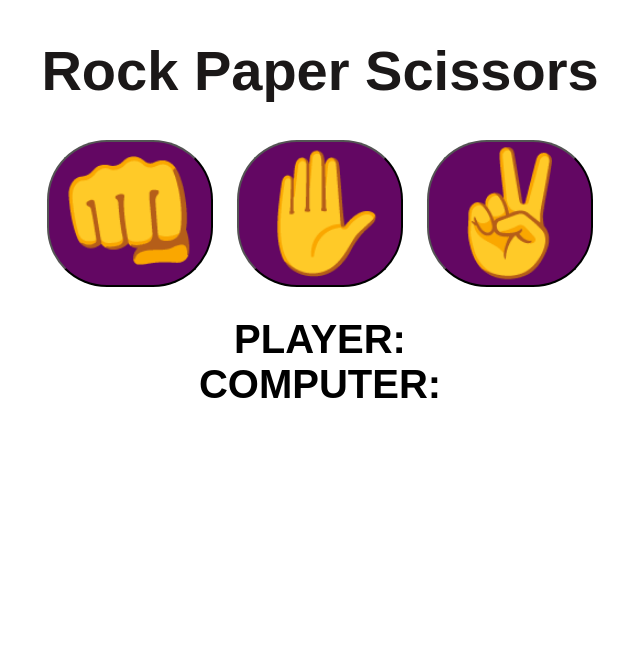
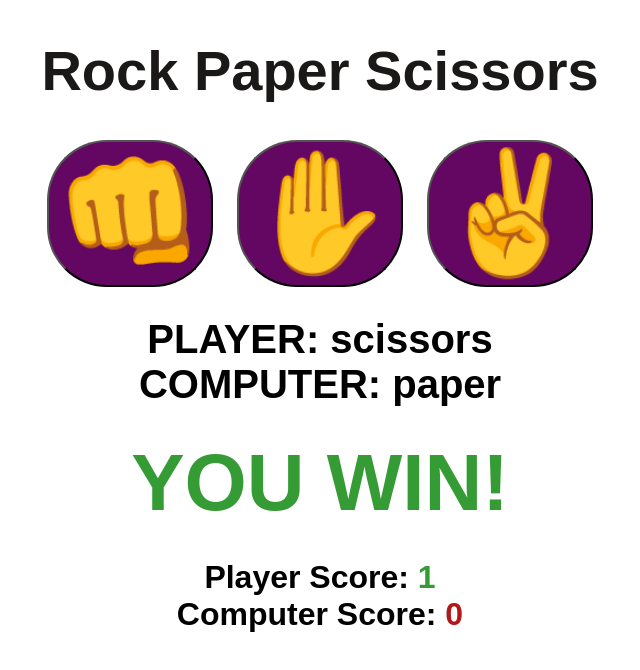
Before and after one commit to sinclairems/03-Rock-Paper-Scissors, a plain HTML site: page index.html in a window 1280 px wide. Both pictures are taken after a click on the button "✌️". Shown: the whole page, without its empty margins (320-960 px from the left). Drawn offline with Linux system fonts and the light colour scheme.

Commit message:
Updates to JavaScript, CSS, and HTML file. This game works.

```diff
--- a/assets/script.js
+++ b/assets/script.js
@@ -1,32 +1,50 @@
-// I want to play Rock, Paper, Scissors against the computer
+// ROCK PAPER SCISSORS GAME
 
-// Algorithm for RPS
-// 1. Create 3 options: Rock, Paper, Scissors
-        // vars [R, P, S]
-// 2. Rock beats Scissors, Scissorts beats Paper, Paper beats Rock
-        // if (R > S) {R wins} else if (S > P) {S wins} else if (P > R) {P wins}
-// 3. User chooses one of the 3 options
-        // user "does" something: prompt("Do you choose R, P, or S?")
-// 4. Almost simultaneously, the computer chooses one of the 3 options randomly
-        // computer "does" something: [Math.floor(Math.random() * vars.length)]
-// 5. Refer back to the rules to determine who wins
-        // if (userChoice > computerChoice) {user wins} else if (computerChoice > userChoice) {computer wins} else {tie}
-// 6. Display the winner and the score for each player
-        // alert("You chose " + userChoice + " and the computer chose " + computerChoice + ". " + winner + " wins!")
-// 7. Ask the user if they want to play again
-        // confirm("Do you want to play again?" + " Yes or No")
-// 8. If yes, repeat steps 3-7
-        // if (playAgain === true) {repeat steps 3-7} else {end game}
+const choices = ["rock", "paper", "scissors"];
+const playerDisplay = document.getElementById("playerDisplay");
+const computerDisplay = document.getElementById("computerDisplay");
+const resultDisplay = document.getElementById("resultDisplay");
+const playerScoreDisplay = document.getElementById("playerScoreDisplay");
+const computerScoreDisplay = document.getElementById("computerScoreDisplay");
+let playerScore = 0;
+let computerScore = 0;
 
-// As a user, I can enter R, P, or S to signify my choice of rock, paper, or scissors
-var RPS = ["R", "P", "S"];
-var userChoice = prompt("Do you choose R, P, or S?");
+function playGame(playerChoice) {
+        const computerChoice = choices[Math.floor(Math.random() * 3)];
+        let result = "";
 
-// As a user, I expect the computer to choose R, P, or S
-var computerChoice = RPS[Math.floor(Math.random() * RPS.length)];
+        if(playerChoice === computerChoice) {
+                result = "It's a tie!";
+        } else {
+                switch(playerChoice) {
+                        case "rock":
+                                result = (computerChoice === "scissors") ? "YOU WIN!" : "YOU LOSE!";
+                                break;
+                        case "paper":
+                                result = (computerChoice === "rock") ? "YOU WIN!" : "YOU LOSE!";
+                                break;
+                        case "scissors":
+                                result = (computerChoice === "paper") ? "YOU WIN!" : "YOU LOSE!";
+                                break;
+                }
+        }
 
-// As a user, I want the option to play again whether I win or lose
-var playAgain = confirm("Do you want to play again?");
+        playerDisplay.textContent = `PLAYER:  ${playerChoice}`;
+        computerDisplay.textContent = `COMPUTER:  ${computerChoice}`;
+        resultDisplay.textContent = result;
 
-// As a user, I want to see my total wins, ties and losses after each round
-var wins =
+        resultDisplay.classList.remove("greenText", "redText");
+
+        switch(result) {
+                case "YOU WIN!":
+                        resultDisplay.classList.add("greenText");
+                        playerScore++;
+                        playerScoreDisplay.textContent = playerScore;
+                        break;
+                case "YOU LOSE!":
+                        resultDisplay.classList.add("redText");
+                        computerScore++;
+                        computerScoreDisplay.textContent = computerScore;
+                        break;
+        }
+}
--- a/assets/style.css
+++ b/assets/style.css
@@ -38,3 +38,15 @@ h1{
     font-size: 5rem;
     margin: 30px 0px;
 }
+
+.scoreDisplay {
+    font-size: 2rem;
+}
+
+.greenText, #playerScoreDisplay{
+    color: rgb(53, 155, 53);
+}
+
+.redText, #computerScoreDisplay{
+    color: rgb(177, 25, 25);
+}
--- a/index.html
+++ b/index.html
@@ -20,6 +20,14 @@
     <div id="computerDisplay">COMPUTER: </div>
     <div id="resultDisplay"> </div>
 
+    <div class="scoreDisplay">Player Score:
+        <span id="playerScoreDisplay">0</span>
+    </div>
+
+    <div class="scoreDisplay">Computer Score:
+        <span id="computerScoreDisplay">0</span>
+    </div>
+
     <script src="assets/script.js"></script>
 </body>
 </html>
```
